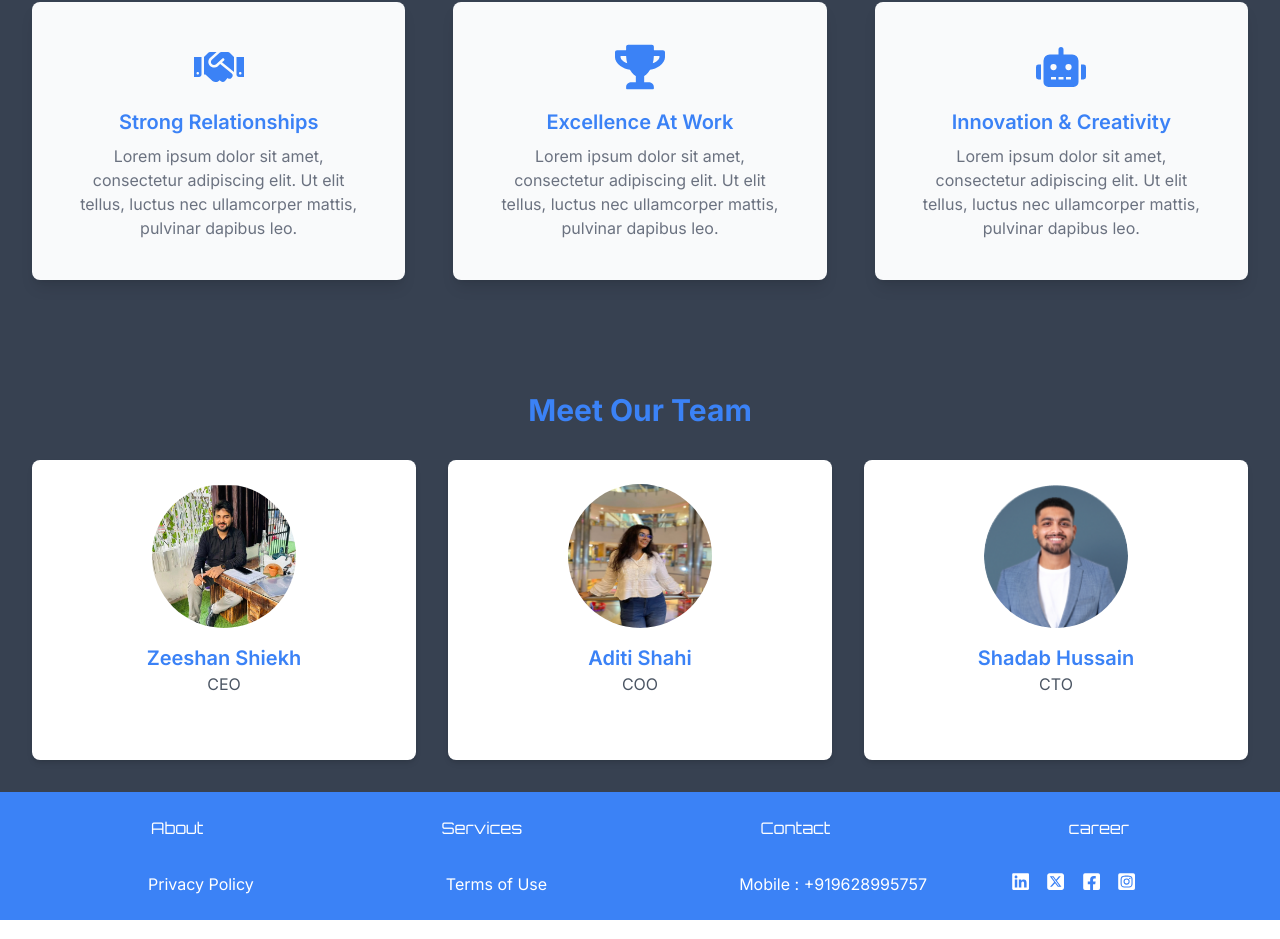
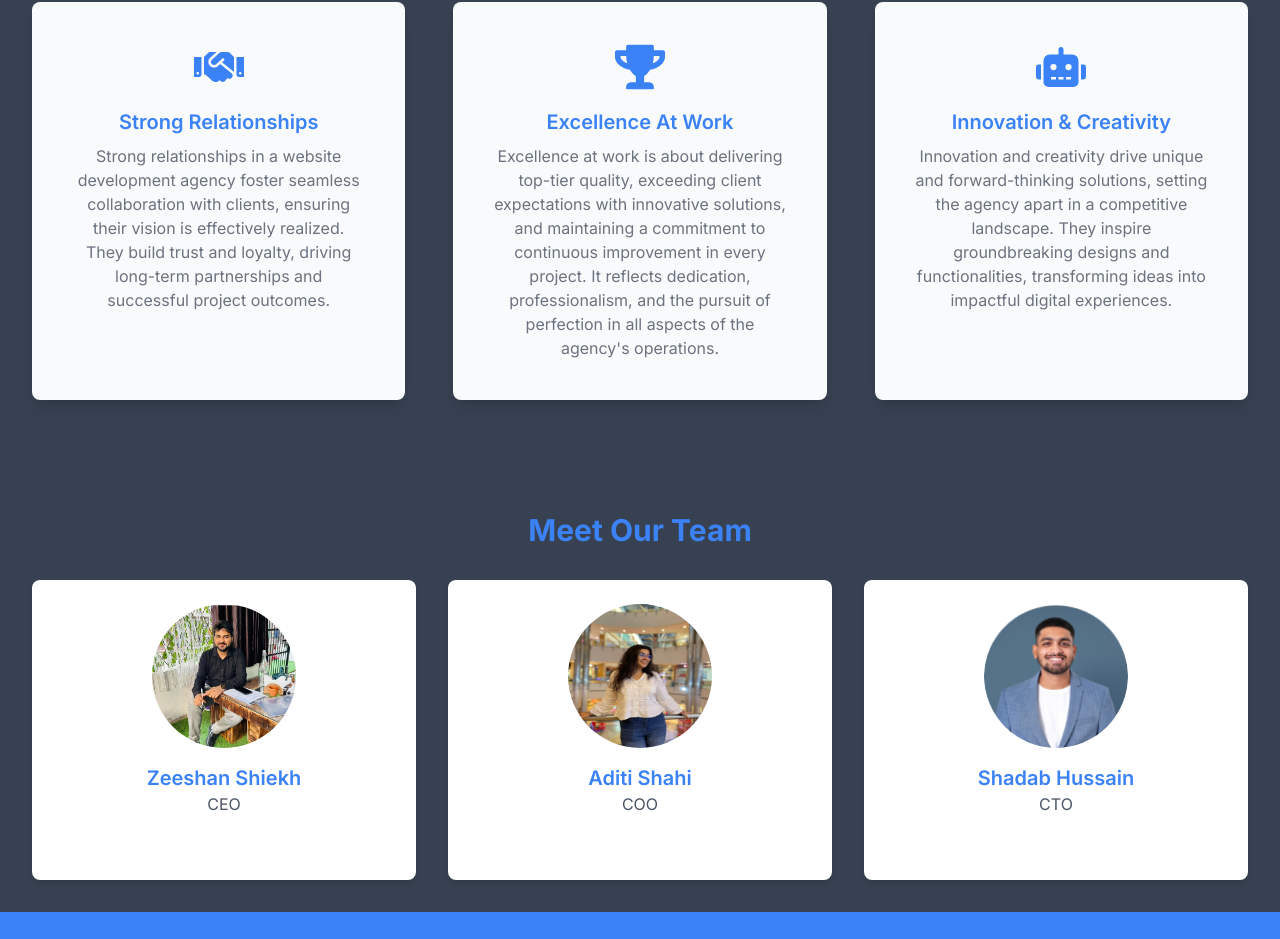
Before and after one commit to shadabnid/techservicewala, a Next.js app: page /AboutUs in a window 1280 px wide. Shown: the part 1058-1997 px from the top of the page. Built offline with nearby package versions, Linux system fonts and the light colour scheme.

Commit message:
remove icons

```diff
--- a/src/app/AboutUs/page.js
+++ b/src/app/AboutUs/page.js
@@ -74,8 +74,7 @@ const AboutUs = () => {
               Strong Relationships
             </h2>
             <p className="text-gray-500">
-              Lorem ipsum dolor sit amet, consectetur adipiscing elit. Ut elit
-              tellus, luctus nec ullamcorper mattis, pulvinar dapibus leo.
+            Strong relationships in a website development agency foster seamless collaboration with clients, ensuring their vision is effectively realized. They build trust and loyalty, driving long-term partnerships and successful project outcomes.
             </p>
           </div>
           {/* Excellence At Work */}
@@ -87,8 +86,7 @@ const AboutUs = () => {
               Excellence At Work
             </h2>
             <p className="text-gray-500">
-              Lorem ipsum dolor sit amet, consectetur adipiscing elit. Ut elit
-              tellus, luctus nec ullamcorper mattis, pulvinar dapibus leo.
+            Excellence at work is about delivering top-tier quality, exceeding client expectations with innovative solutions, and maintaining a commitment to continuous improvement in every project. It reflects dedication, professionalism, and the pursuit of perfection in all aspects of the agency&apos;s operations.
             </p>
           </div>
           {/* Innovation & Creativity */}
@@ -100,8 +98,7 @@ const AboutUs = () => {
               Innovation & Creativity
             </h2>
             <p className="text-gray-500">
-              Lorem ipsum dolor sit amet, consectetur adipiscing elit. Ut elit
-              tellus, luctus nec ullamcorper mattis, pulvinar dapibus leo.
+            Innovation and creativity drive unique and forward-thinking solutions, setting the agency apart in a competitive landscape. They inspire groundbreaking designs and functionalities, transforming ideas into impactful digital experiences.
             </p>
           </div>
         </div>
--- a/src/app/components/Footer.js
+++ b/src/app/components/Footer.js
@@ -19,16 +19,16 @@ const Footer = () => {
             <div className='mt-8 md:mx-[7rem] md:flex md:justify-between'>
 
                 <div className='flex gap-[12rem] ml-1'>
-                    <span>Privacy Policy</span>
-                    <span>Terms of Use</span>
+                    {/* <span>Privacy Policy</span>
+                    <span>Terms of Use</span> */}
                     <span>Mobile : +919628995757</span>
                 </div>
-                <div className='flex gap-4 text-[1.2rem] text-white mt-6 md:mt-0'>
+                {/* <div className='flex gap-4 text-[1.2rem] text-white mt-6 md:mt-0'>
                     <Link href="/"><FaLinkedin /></Link>
                     <Link href="/"><FaSquareXTwitter /></Link>
                     <Link href="/"><FaFacebookSquare /></Link>
                     <Link href="/"><FaInstagramSquare /></Link>
-                </div>
+                </div> */}
             </div>
         </div>
     )
--- a/src/app/page.js
+++ b/src/app/page.js
@@ -370,15 +370,15 @@ const Home = () => {
             </div>
           </div>
         </div>
-        <div className="py-12 sm:py-16 lg:py-20 px-6 sm:px-8 max-w-7xl mx-auto flex items-center">
-          <div className="w-1/2">
+        <div className="py-12 sm:py-16 lg:py-20 px-6 sm:px-8 max-w-7xl mx-auto flex flex-col md:flex-row items-center">
+          <div className="w-[16rem] md:w-1/2 ">
           <Image
               src={map}
               alt="Background"
               className="w-full h-96 object-cover"
             />
           </div>
-          <div className="w-1/2 ml-8">
+          <div className="w-[16rem] md:w-1/2 md:ml-8">
             <h1 className="text-3xl sm:text-4xl font-bold text-center mb-8 text-blue-500">
               Get In Touch
             </h1>
```
